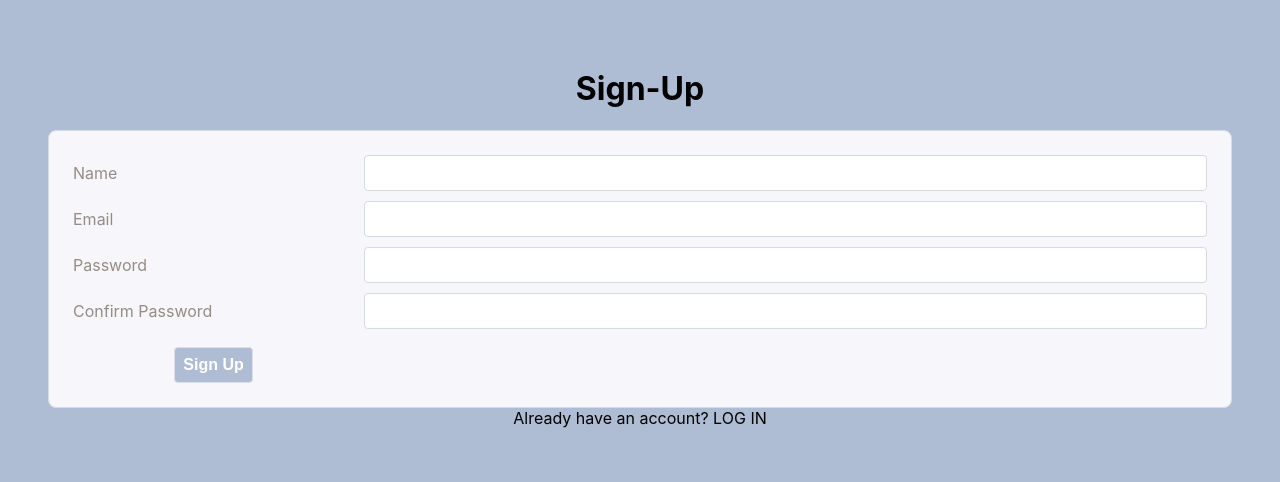
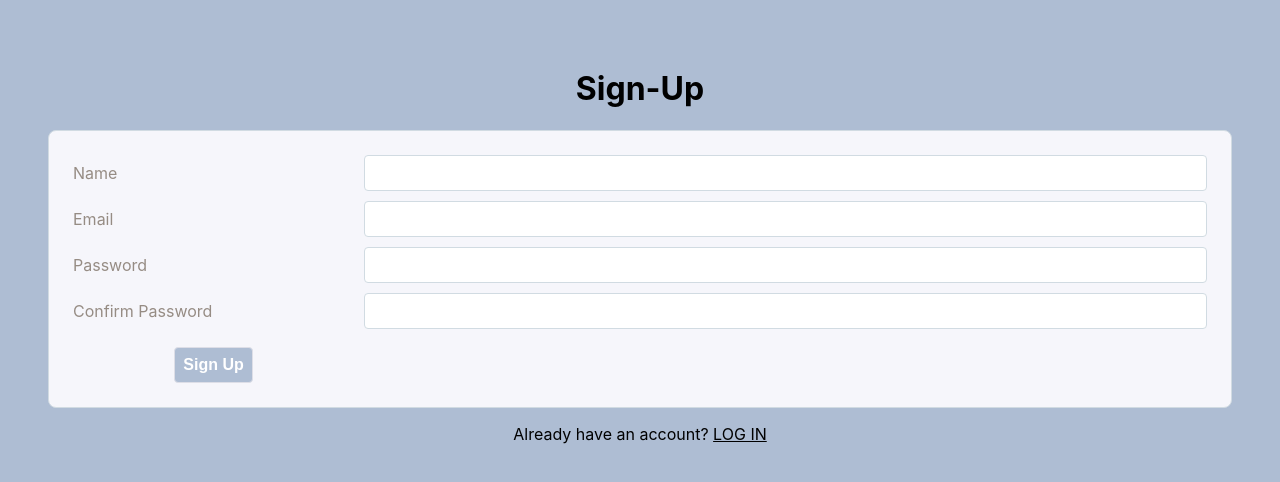
Before and after one commit to tadashibashi/mern-quick-notes, a React (Vite) app: page /notes in a window 1280 px wide. Shown: the top 482 px of the page. Built offline with nearby package versions, Linux system fonts and the light colour scheme.

Commit message:
Restructure link to swap sign-in/log-in

```diff
--- a/src/pages/AuthPage.tsx
+++ b/src/pages/AuthPage.tsx
@@ -10,7 +10,10 @@ function AuthPage() {
     return (
         <div>
             {signUp ? <SignUpForm user={user} /> : <LoginForm user={user} />}
-            <a onClick={() => setSignUp(!signUp)}>{signUp ? "Already have an account? LOG IN" : "Don't have an account? SIGN UP"}</a>
+            <div className="mt-2">
+                <span>{signUp ? "Already have an account? " : "Don't have an account? "}</span>
+                <a className="link" onClick={() => setSignUp(!signUp)}>{signUp ? "LOG IN" : "SIGN UP"}</a>
+            </div>
         </div>
     );
 
```
